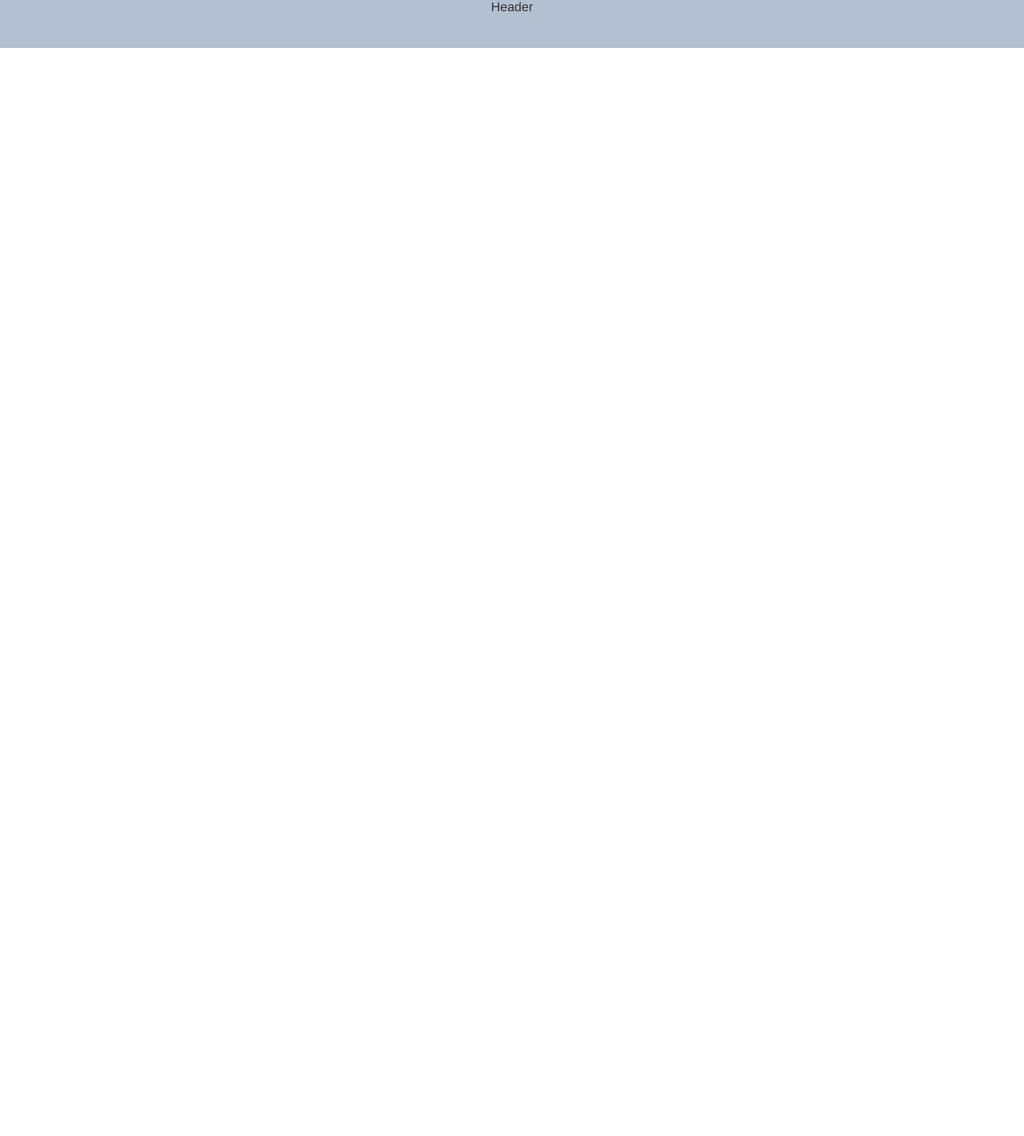
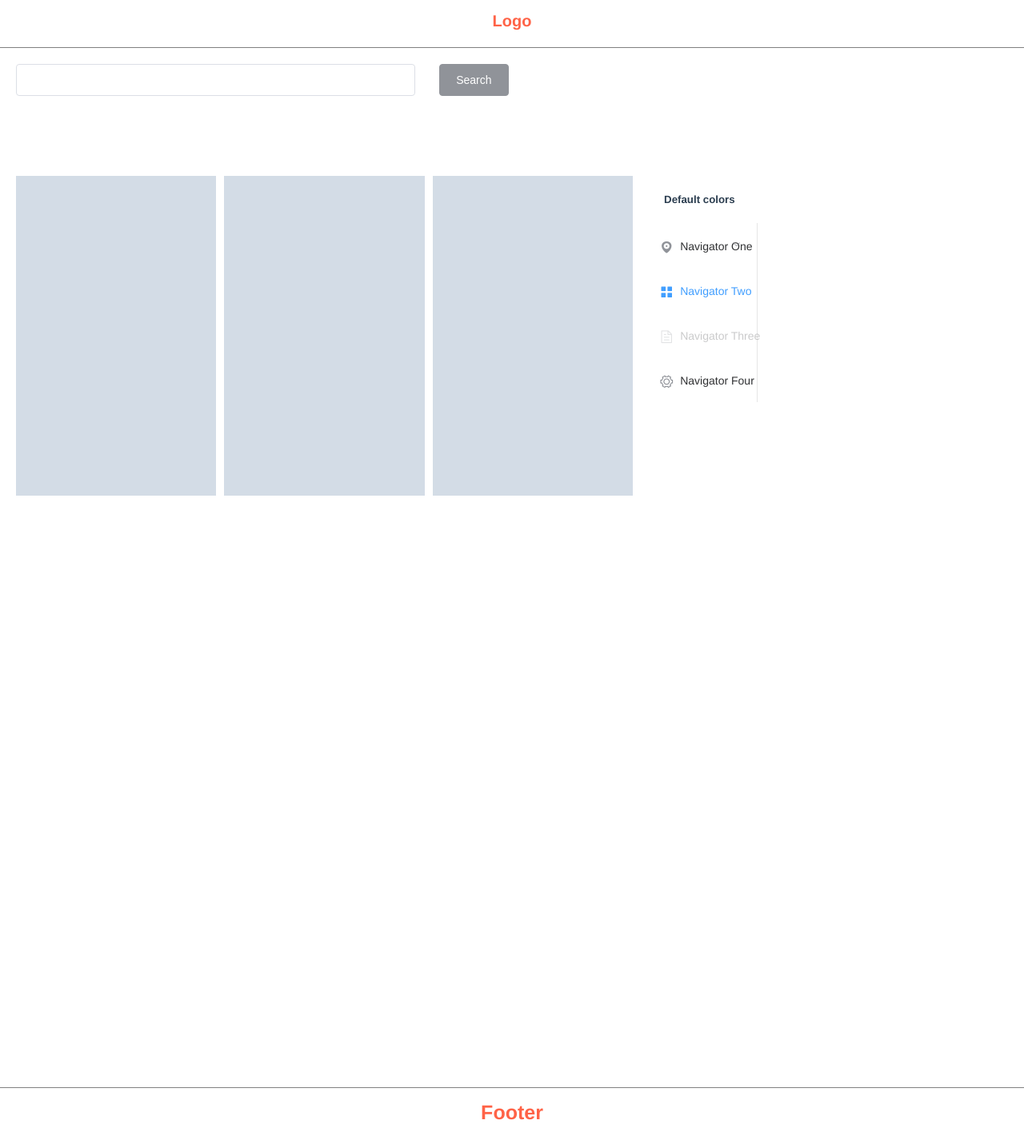
Before and after one commit to sangjdev/sangj-blog, a Vue app in the folder sangj-frontend/: page /documentation in a window 1280 px wide. Shown: the whole page at 80% size. Before the commit the page ends 800 px from the top, so only its background shows below. Built offline with nearby package versions, Linux system fonts and the light colour scheme.

Commit message:
메인퍼블리싱 반응형으로

```diff
--- a/sangj-frontend/config/index.js
+++ b/sangj-frontend/config/index.js
@@ -14,7 +14,7 @@ module.exports = {
 
     // Various Dev Server settings
     host: 'localhost', // can be overwritten by process.env.HOST
-    port: 8080, // can be overwritten by process.env.PORT, if port is in use, a free one will be determined
+    port: 4000, // can be overwritten by process.env.PORT, if port is in use, a free one will be determined
     autoOpenBrowser: false,
     errorOverlay: true,
     notifyOnErrors: true,
--- a/sangj-frontend/src/App.vue
+++ b/sangj-frontend/src/App.vue
@@ -1,12 +1,21 @@
 <template>
   <div id="app">
-    <router-view/>
+    <app-header></app-header>
+    <router-view></router-view>
+    <app-footer></app-footer>
   </div>
 </template>
 
 <script>
+import AppHeader from '@/components/header.vue';
+import AppFooter from '@/components/footer.vue';
+
 export default {
   name: 'App',
+  components: {
+    AppHeader,
+    AppFooter
+  },
 };
 </script>
 
@@ -14,11 +23,14 @@ export default {
 #app {
   margin: 0;
   padding: 0;
-  font-family: 'Avenir', Helvetica, Arial, sans-serif;
+  font-family: "Helvetica Neue",Helvetica,"PingFang SC","Hiragino Sans GB","Microsoft YaHei",Arial,sans-serif;
   -webkit-font-smoothing: antialiased;
   -moz-osx-font-smoothing: grayscale;
   text-align: center;
   color: #2c3e50;
   /* margin-top: 60px; */
 }
+.main-title {
+  font-size: 20px;
+}
 </style>
--- /dev/null
+++ b/sangj-frontend/src/components/RespAside.vue
@@ -0,0 +1,50 @@
+<template>
+  <el-row id="searchBox" type="flex" justify="start">
+  <el-col :xs='10' :sm="0" :md="0" :lg="0" :xl="0">
+    <el-select v-model="value" placeholder="Select">
+        <el-option
+        v-for="item in options"
+        :key="item.value"
+        :label="item.label"
+        :value="item.value">
+        </el-option>
+    </el-select>
+  </el-col>
+  </el-row>
+</template>
+
+<script scoped>
+export default {
+  data() {
+    return {
+      options: [
+        {
+          value: "Option1",
+          label: "Option1"
+        },
+        {
+          value: "Option2",
+          label: "Option2"
+        },
+        {
+          value: "Option3",
+          label: "Option3"
+        },
+        {
+          value: "Option4",
+          label: "Option4"
+        },
+        {
+          value: "Option5",
+          label: "Option5"
+        }
+      ],
+      value: ""
+    };
+  }
+};
+</script>
+
+<style>
+
+</style>
--- /dev/null
+++ b/sangj-frontend/src/components/aside.vue
@@ -0,0 +1,97 @@
+<template>
+  <el-col :xs='0' :sm="6" :md="3" :lg="3" :xl="3">
+    <h5>Default colors</h5>
+    <el-menu
+      default-active="2"
+      class="el-menu-vertical-demo"
+      @open="handleOpen"
+      @close="handleClose">
+      <el-submenu index="1">
+        <template slot="title">
+          <i class="el-icon-location"></i>
+          <span>Navigator One</span>
+        </template>
+        <el-menu-item-group title="Group One">
+          <el-menu-item index="1-1">item one</el-menu-item>
+          <el-menu-item index="1-2">item one</el-menu-item>
+        </el-menu-item-group>
+        <el-menu-item-group title="Group Two">
+          <el-menu-item index="1-3">item three</el-menu-item>
+        </el-menu-item-group>
+        <el-submenu index="1-4">
+          <template slot="title">item four</template>
+          <el-menu-item index="1-4-1">item one</el-menu-item>
+        </el-submenu>
+      </el-submenu>
+      <el-menu-item index="2">
+        <i class="el-icon-menu"></i>
+        <span>Navigator Two</span>
+      </el-menu-item>
+      <el-menu-item index="3" disabled>
+        <i class="el-icon-document"></i>
+        <span>Navigator Three</span>
+      </el-menu-item>
+      <el-menu-item index="4">
+        <i class="el-icon-setting"></i>
+        <span>Navigator Four</span>
+      </el-menu-item>
+    </el-menu>
+  </el-col>
+  <!-- <el-col :span="12">
+    <h5>Custom colors</h5>
+    <el-menu
+      default-active="2"
+      class="el-menu-vertical-demo"
+      @open="handleOpen"
+      @close="handleClose"
+      background-color="#545c64"
+      text-color="#fff"
+      active-text-color="#ffd04b">
+      <el-submenu index="1">
+        <template slot="title">
+          <i class="el-icon-location"></i>
+          <span>Navigator One</span>
+        </template>
+        <el-menu-item-group title="Group One">
+          <el-menu-item index="1-1">item one</el-menu-item>
+          <el-menu-item index="1-2">item one</el-menu-item>
+        </el-menu-item-group>
+        <el-menu-item-group title="Group Two">
+          <el-menu-item index="1-3">item three</el-menu-item>
+        </el-menu-item-group>
+        <el-submenu index="1-4">
+          <template slot="title">item four</template>
+          <el-menu-item index="1-4-1">item one</el-menu-item>
+        </el-submenu>
+      </el-submenu>
+      <el-menu-item index="2">
+        <i class="el-icon-menu"></i>
+        <span>Navigator Two</span>
+      </el-menu-item>
+      <el-menu-item index="3" disabled>
+        <i class="el-icon-document"></i>
+        <span>Navigator Three</span>
+      </el-menu-item>
+      <el-menu-item index="4">
+        <i class="el-icon-setting"></i>
+        <span>Navigator Four</span>
+      </el-menu-item>
+    </el-menu>
+  </el-col> -->
+</template>
+
+<script scoped>
+export default {
+    methods: {
+      handleOpen(key, keyPath) {
+        console.log(key, keyPath);
+      },
+      handleClose(key, keyPath) {
+        console.log(key, keyPath);
+      }
+    }
+};
+</script>
+
+<style>
+</style>
--- /dev/null
+++ b/sangj-frontend/src/components/footer.vue
@@ -0,0 +1,20 @@
+<template>
+    <el-footer>Footer</el-footer>
+</template>
+
+<script>
+export default {};
+</script>
+
+<style scoped>
+.el-footer {
+  background-color: white;
+  padding: 0 !important;
+  height: 100px;
+  border-top: 1px solid grey;
+  line-height: 2.4;
+  color: #ff6347;
+  font-size: 25px;
+  font-weight: 900;
+}
+</style>
--- /dev/null
+++ b/sangj-frontend/src/components/header.vue
@@ -0,0 +1,19 @@
+<template>
+    <el-header class="main-title">Logo</el-header>
+</template>
+
+<script>
+export default {};
+</script>
+
+<style scoped>
+.el-header {
+  background-color: white;
+  padding: 0 !important;
+  height: 100px;
+  border-bottom: 1px solid grey;
+  line-height: 2.6;
+  color: #ff6347;
+  font-weight: 900;
+}
+</style>
--- a/sangj-frontend/src/router/index.js
+++ b/sangj-frontend/src/router/index.js
@@ -1,8 +1,7 @@
 import Vue from 'vue';
 import Router from 'vue-router';
 import HelloWorld from '@/components/HelloWorld';
-import documentation from '@/components/documentation/documentation';
-
+import documentation from '@/views/documentation';
 Vue.use(Router);
 
 export default new Router({
@@ -15,7 +14,7 @@ export default new Router({
     {
       path: '/documentation',
       name: 'documentation',
-      component: documentation,
+      component: documentation
     },
   ],
   mode: 'history',
--- a/sangj-frontend/src/components/documentation/documentation.vue
+++ b/sangj-frontend/src/views/documentation.vue
@@ -1,57 +1,60 @@
 <template>
-    <!-- <el-container>
-        <el-header>Header</el-header>
-          <el-row type="flex" justify="center">
-            <el-col :span="24"><div class="grid-content bg-purple-dark">CATEGORIES</div></el-col>
+      <el-main>
+        <el-row id="searchBox" :gutter="30" type="flex" justify="start">
+          <el-col :xs="0" :sm="10" :md="10" :lg="10" :xl="10">
+          <el-input v-model="input"></el-input>
+          </el-col>
+          <el-col :xs="0" :sm="1" :md="1" :lg="1" :xl="1">
+          <el-button type="info">Search</el-button>
+          </el-col>
         </el-row>
-          <el-row :gutter="10" type="flex" justify="center">
+        <app-resp-aside></app-resp-aside>
+        <el-row :gutter="10" type="flex" justify="start">
             <el-col :xs="8" :sm="6" :md="5" :lg="5" :xl="5">
               <div class="grid-content bg-purple">
               </div>
             </el-col>
             <el-col :xs="8" :sm="6" :md="5" :lg="5" :xl="5">
-              <div class="grid-content bg-purple">
-              </div>
+              <div class="grid-content bg-purple"></div>
             </el-col>
             <el-col :xs="8" :sm="6" :md="5" :lg="5" :xl="5">
               <div class="grid-content bg-purple">
               </div>
             </el-col>
+            <app-aside></app-aside>
         </el-row>
-        <el-row type="flex" justify="center">
-          <el-col :span="15"><div class="grid-content bg-purple-dark">CATEGORIES</div></el-col>
-        </el-row>
-    </el-container> -->
-    <el-container>
-      <el-header>
-        Header
-        <!-- <el-row type="flex" justify="center">
-            <el-col :span="24"><div class="grid-content bg-purple-dark">CATEGORIES</div></el-col>
-        </el-row> -->
-      </el-header>
-      <!-- <el-main>Main</el-main>
-      <el-footer>Footer</el-footer> -->
-    </el-container>
+      </el-main>
 </template>
 
 <script>
+import AppAside from "@/components/aside.vue";
+import AppRespAside from "@/components/RespAside.vue";
+
 export default {
   data() {
     return {};
   },
+  components: {
+    AppAside,
+    AppRespAside
+  }
 };
 </script>
 
 <!-- Add "scoped" attribute to limit CSS to this component only -->
 <style scoped>
-  .el-header {
-    background-color: #B3C0D1;
+.el-main {
+  background-color: white;
+  height: 1300px;
+}
+.el-footer {
+  background-color: #e5e9f2;
   color: #333;
   padding: 0 !important;
-    height: 100px;
+  height: 300px !important;
 }
 .grid-content {
-    height: 100px;
+  height: 400px;
 }
 .el-col {
   border-radius: 4px;
@@ -64,6 +67,9 @@ export default {
 }
 .bg-purple-light {
   background: #e5e9f2;
+}
+#searchBox {
+  margin-bottom: 50px;
 }
 /* .el-container {
     width: 100%;
```
Also changed, not shown: 1 other file (tests, documents, lock files or other folders). Lines whose indentation alone changed are shown as unchanged.
